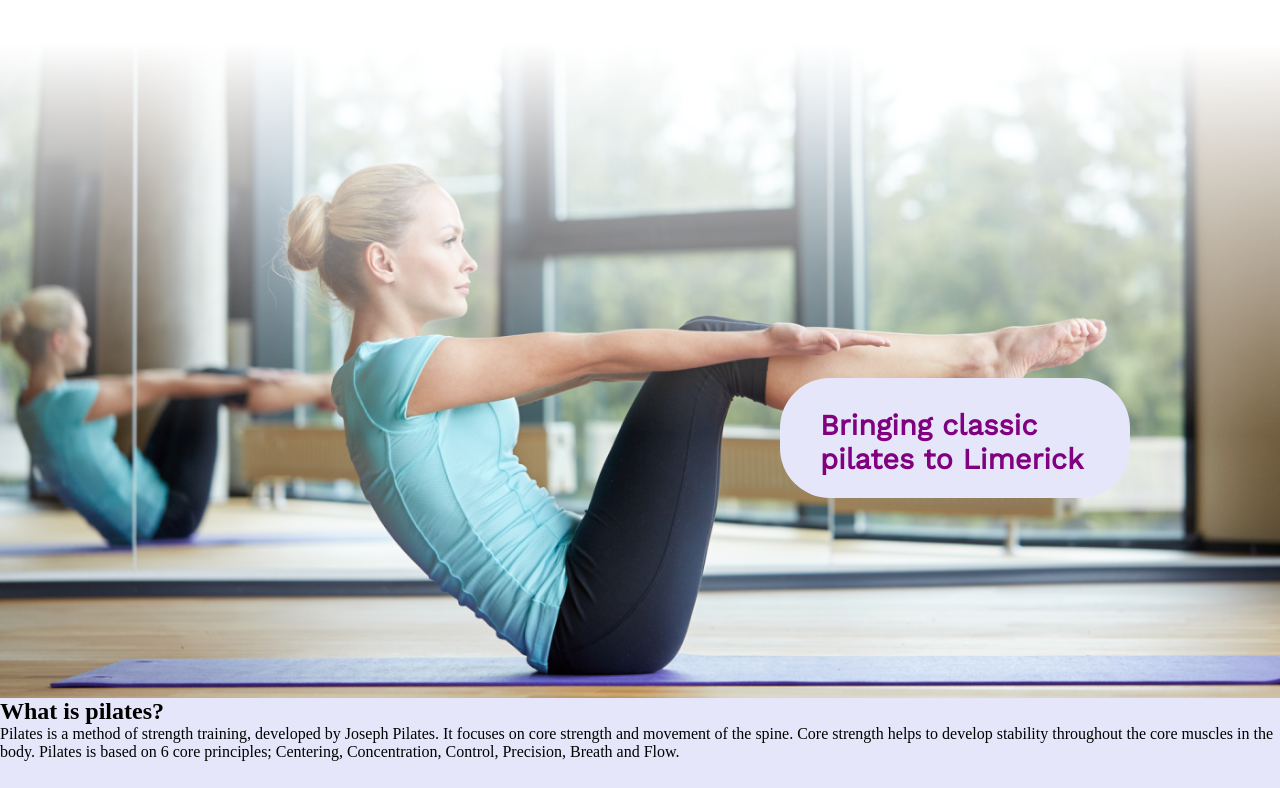
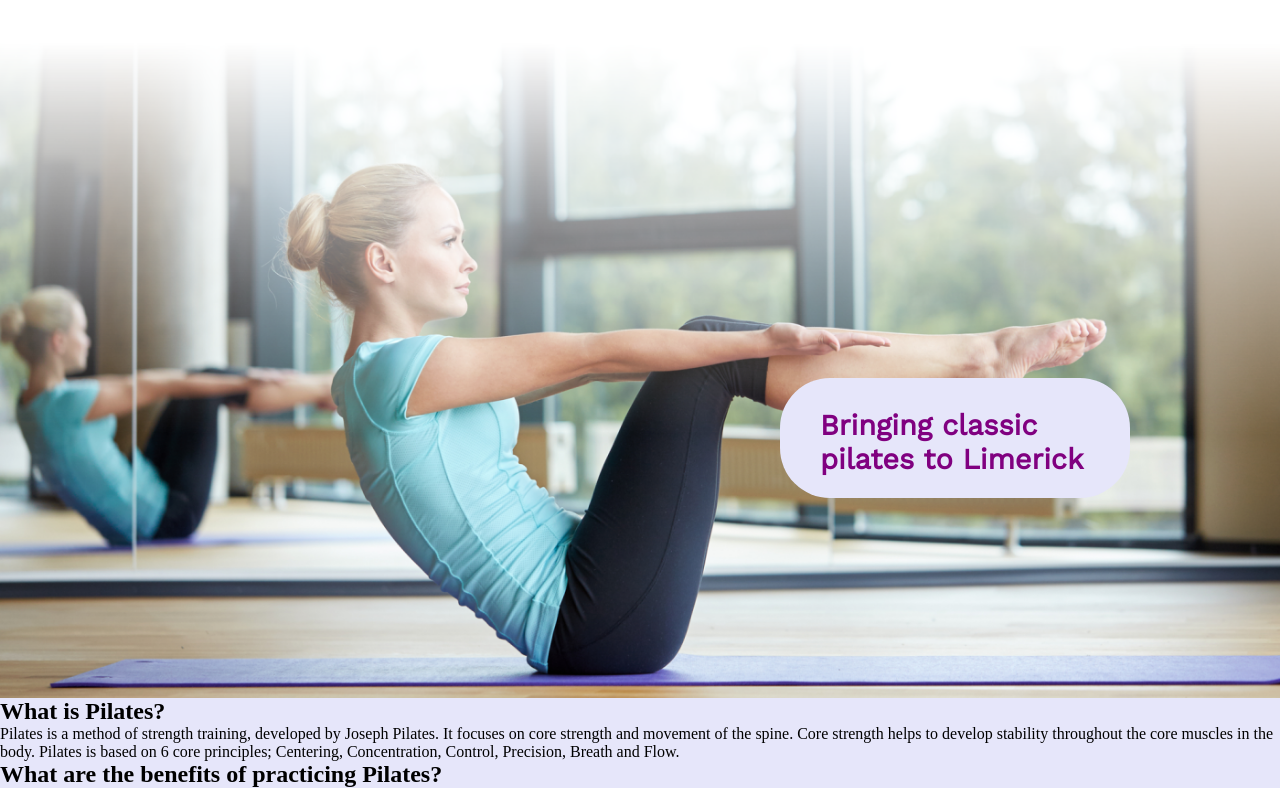
Before and after one commit to saziosu/harmony-pilates, a plain HTML site: page index.html in a window 1280 px wide. Shown: the part 117-905 px from the top of the page. Before the commit the page ends 878 px from the top, so only its background shows below. Drawn offline with nearby package versions, Linux system fonts and the light colour scheme.

Commit message:
Adding HTML content for body text

```diff
--- a/index.html
+++ b/index.html
@@ -32,11 +32,16 @@
     </div>
 </section>
 <section class="what-is">
-    <h2>What is pilates?</h2>
+    <h2>What is Pilates?</h2>
     <p>Pilates is a method of strength training, developed by Joseph Pilates. It focuses on core strength and movement of the spine.
         Core strength helps to develop stability throughout the core muscles in the body.
         Pilates is based on 6 core principles; Centering, Concentration, Control, Precision, Breath and Flow.</p>
 </section>
+<section class="benefits">
+    <h2>What are the benefits of practicing Pilates?</h2>
+    <p>
 
+    </p>
+</section>
 </body>
 </html>
```
